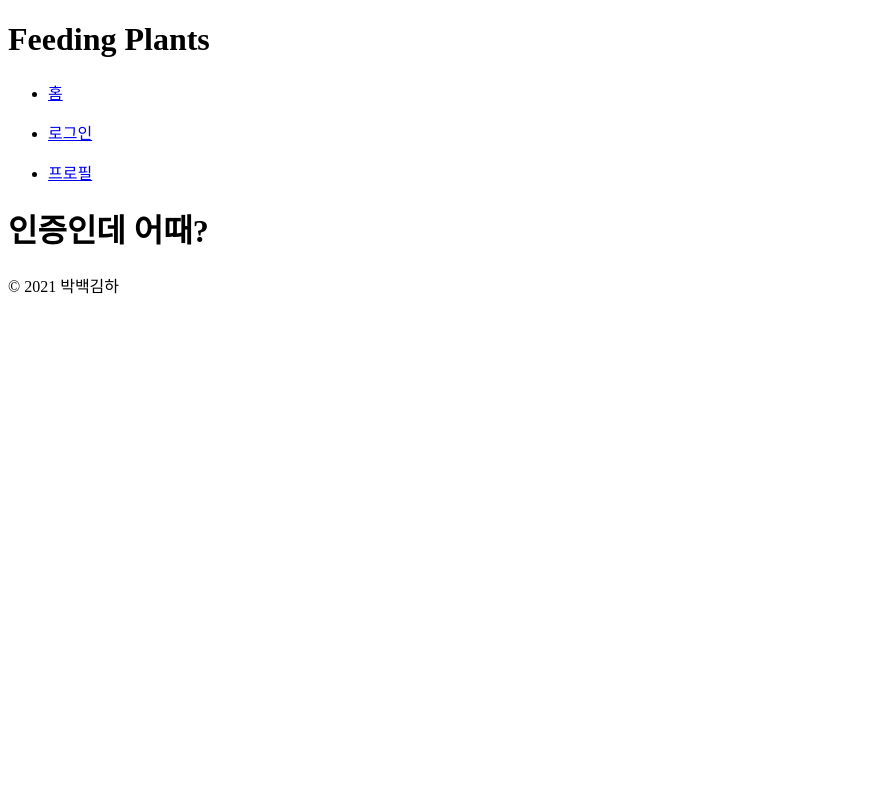
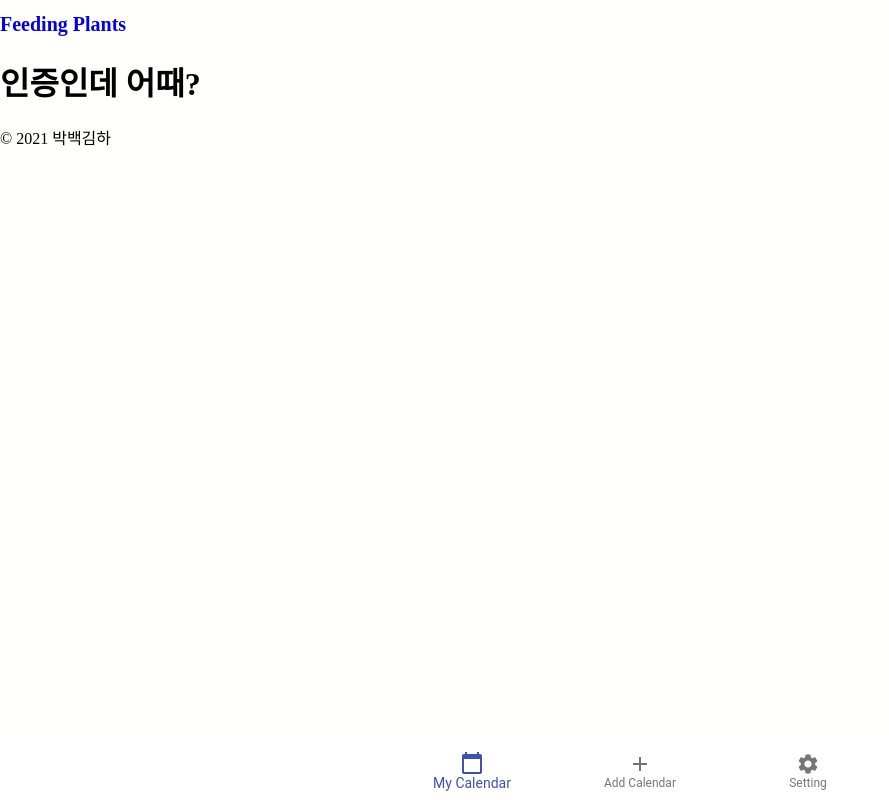
Before and after one commit to 0-ho98/feeding-plants, a React (Create React App) app in the folder client/: page /auth in a window 1280 px wide. Shown: the whole page, without its empty margins (0-889 px from the left). Built offline with nearby package versions, Linux system fonts and the light colour scheme.

Commit message:
현재 네비게이션에 Link의 기능을 어떻게 달아야할지 고민중

```diff
--- a/client/package.json
+++ b/client/package.json
@@ -3,6 +3,8 @@
   "version": "0.1.0",
   "private": true,
   "dependencies": {
+    "@material-ui/core": "^4.11.3",
+    "@material-ui/icons": "^4.11.2",
     "@testing-library/jest-dom": "^5.11.4",
     "@testing-library/react": "^11.1.0",
     "@testing-library/user-event": "^12.1.10",
--- /dev/null
+++ b/client/src/components/Header.css
@@ -0,0 +1,21 @@
+/* 회원 */
+.loginHeader{
+    font-size: 20px;
+}
+/* 비회원 */
+header .nomember{
+    display: block;
+    width: 70%;
+    margin: 0 auto;
+}
+header .nomember .nomemberHeader1{
+    font-size: 50px;
+    margin: 0;
+    color: black;
+}
+header .nomember .nomemberHeader2{
+    font-size: 50px;
+    text-align: right;
+    margin: 0;
+    color: black;
+}
--- a/client/src/components/Header.js
+++ b/client/src/components/Header.js
@@ -1,10 +1,23 @@
 import React from "react";
-
-const Header = () => {
-    return(
-        <header>
-            <h1>Feeding Plants</h1>
-        </header>
-    )
-}
+import { Link } from "react-router-dom";
+import "components/Header.css";
+const Header = (props) => {
+  const { isLogin } = props;
+  return (
+    <header>
+      {isLogin ? (
+        <Link className="login" to="/">
+          <h1 className="loginHeader">Feeding Plants</h1>
+        </Link>
+      ) : (
+        <Link className="nomember" to="/">
+          <div>
+            <h1 className="nomemberHeader1">Feeding</h1>
+            <h1 className="nomemberHeader2">Plants</h1>
+          </div>
+        </Link>
+      )}
+    </header>
+  );
+};
 export default Header;
--- a/client/src/components/Navigation.js
+++ b/client/src/components/Navigation.js
@@ -1,9 +1,66 @@
-import React from "react";
+import React, { useState } from "react";
 import { Link } from "react-router-dom";
+import { makeStyles } from "@material-ui/core/styles";
+import BottomNavigation from "@material-ui/core/BottomNavigation";
+import BottomNavigationAction from "@material-ui/core/BottomNavigationAction";
+import CalendarTodayIcon from "@material-ui/icons/CalendarToday";
+import AddIcon from "@material-ui/icons/Add";
+import SettingsIcon from "@material-ui/icons/Settings";
 
-const Navigation = () => {
+const useStyles = makeStyles({
+  root: {
+    width: "100%",
+    bottom: 0,
+    left: 0,
+    position: "fixed",
+    background: "white",
+    zIndex: 100,
+  },
+});
+
+const Navigation = (props) => {
+  const classes = useStyles();
+  const [value, setValue] = useState(0);
+  const { isLogin } = props;
+
+  const handleClick = () => {
+    if (value === 0) {
+      console.log("첫번째");
+    } else if (value === 1) {
+      console.log("두번째");
+    } else if (value === 2) {
+      console.log("세번째");
+    }
+  };
   return (
     <nav>
+      {isLogin ? (
+        <BottomNavigation
+          value={value}
+          onChange={(event, newValue) => {
+            setValue(newValue);
+          }}
+          showLabels
+          className={classes.root}
+        >
+          <BottomNavigationAction
+            label="My Calendar"
+            icon={<CalendarTodayIcon />}
+            onClick={handleClick}
+          />
+          <BottomNavigationAction
+            label="Add Calendar"
+            icon={<AddIcon />}
+            onClick={handleClick}
+          />
+          <BottomNavigationAction
+            label="Setting"
+            icon={<SettingsIcon />}
+            onClick={handleClick}
+          />
+        </BottomNavigation>
+      ) : (
+        <>
           <ul>
             <li>
               <Link to="/">홈</Link>
@@ -19,6 +76,8 @@ const Navigation = () => {
               <Link to="/profile">프로필</Link>
             </li>
           </ul>
+        </>
+      )}
     </nav>
   );
 };
--- a/client/src/components/Router.js
+++ b/client/src/components/Router.js
@@ -7,11 +7,11 @@ import Header from "./Header";
 import Navigation from "./Navigation";
 
 const MyRouter = () => {
-    const [isLogin, setIsLogin] = useState(false);
+    const [isLogin, setIsLogin] = useState(true);
     return(
         <BrowserRouter>
             <Header isLogin={isLogin}/>
-            <Navigation/>
+            <Navigation isLogin={isLogin}/>
             <Switch>
                 <Route exact path="/">
                     <Home isLogin={isLogin}/>
--- /dev/null
+++ b/client/src/index.css
@@ -0,0 +1,12 @@
+body{
+    margin: 0;
+    padding: 0;
+    box-sizing: border-box;
+    background-color: #fffffb;
+}
+a{
+    text-decoration: none;
+}
+ul{
+    list-style: none;
+}
--- a/client/src/index.js
+++ b/client/src/index.js
@@ -1,6 +1,7 @@
 import React from 'react';
 import ReactDOM from 'react-dom';
 import App from 'components/App';
+import "index.css";
 
 ReactDOM.render(
   <React.StrictMode>
--- /dev/null
+++ b/client/src/routes/Home.css
@@ -0,0 +1,11 @@
+.firstSection{
+    display: flex;
+    justify-content: center;
+}
+.firstSection .imageContainer{
+    width: 300px;
+}
+.firstSection .imageContainer img{
+    width: 100%;
+    height: 100%;
+}
--- a/client/src/routes/Home.js
+++ b/client/src/routes/Home.js
@@ -1,12 +1,25 @@
 import React from "react";
-
+import "routes/Home.css"
 const Home = (props) => {
-    const {isLogin} = props;
-    console.log(isLogin);
-    return(
-        <main>
-            {isLogin ? <h1>로그인 됨</h1>:<h1>로그인 안됨</h1>}
-        </main>
-    )
-}
+  const { isLogin } = props;
+  console.log(isLogin);
+  return (
+    <main>
+      <section className="firstSection">
+        <div className="imageContainer">
+          <img src="https://cdn.pixabay.com/photo/2018/03/04/09/51/space-3197611_1280.jpg" />
+        </div>
+      </section>
+      {isLogin ? (
+        <section>로그인 됨</section>
+      ) : (
+        <section>
+          <p>
+            Feeding Plants는 애완식물을 키우는 사람들을 위해 만들어졌습니다.
+          </p>
+        </section>
+      )}
+    </main>
+  );
+};
 export default Home;
```
Also changed, not shown: client/public/index.html (+0 -23 lines), 1 other file (tests, documents, lock files or other folders). Lines whose indentation alone changed are shown as unchanged.
